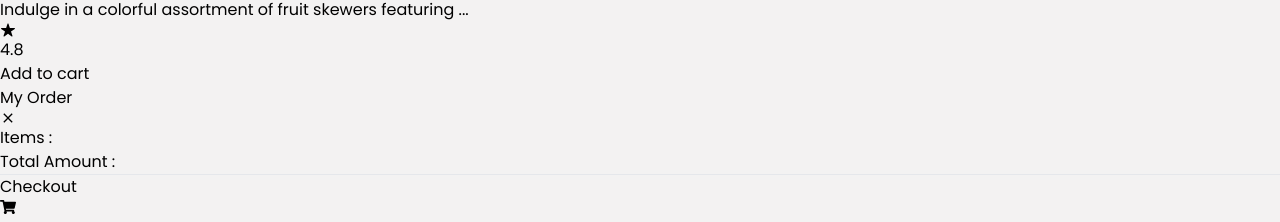
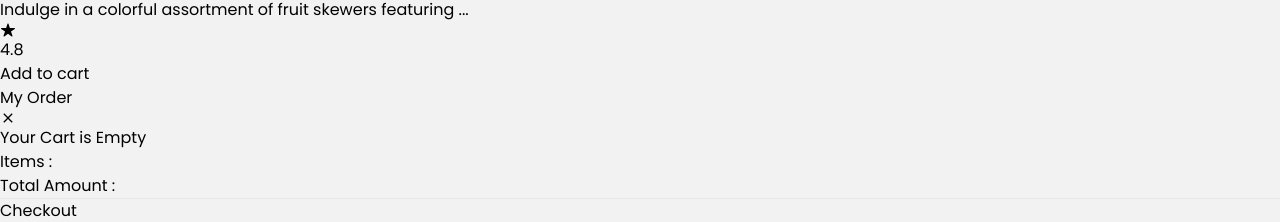
Before and after one commit to VinitCoding/falvaro, a React app: page / in a window 1280 px wide. Shown: the part 8754-8976 px from the top of the page. Built offline with nearby package versions, Linux system fonts and the light colour scheme; the HTML template or start-up script is replaced by a standard one.

Commit message:
Removing item to the cart

```diff
--- a/src/components/Cart.jsx
+++ b/src/components/Cart.jsx
@@ -5,7 +5,7 @@ import { useSelector } from "react-redux";
 import { FaShoppingCart } from "react-icons/fa";
 
 const Cart = () => {
-  const [cart, setCart] = useState(true);
+  const [cart, setCart] = useState(false);
 
   const cartItems = useSelector((state) => state.cart.cart);
   console.log(cartItems);
@@ -22,9 +22,10 @@ const Cart = () => {
         </div>
 
         {
+          cartItems.length > 0 ?
           cartItems.map((food) => (
             <ItemCart key={food.id} id={food.id} name={food.name} price={food.price} img={food.image} qty={food.qty}/>
-          ))
+          )) : (<h2 className="mt-10 text-2xl font-semibold text-center">Your Cart is Empty</h2>)
         }
 
 
--- a/src/components/ItemCart.jsx
+++ b/src/components/ItemCart.jsx
@@ -1,13 +1,18 @@
 import React from "react";
 import { AiOutlinePlus, AiOutlineMinus } from "react-icons/ai";
 import { MdDelete } from "react-icons/md";
+import { useDispatch } from "react-redux";
+import { removeFromCart } from "../redux/slices/cartSlice";
 
-const ItemCart = ({id, name, img, price, qty}) => {
+const ItemCart = ({ id, name, img, price, qty }) => {
+  const dispatch = useDispatch()
+
   return (
     <div className="flex gap-2 p-2 mb-3 rounded shadow-md">
       <MdDelete
         className="absolute right-7 hover:cursor-pointer"
         title="Remove from the cart"
+        onClick={() => dispatch(removeFromCart({ id, name, img, price, qty }))}
       />
       <img
         src={img}
```
